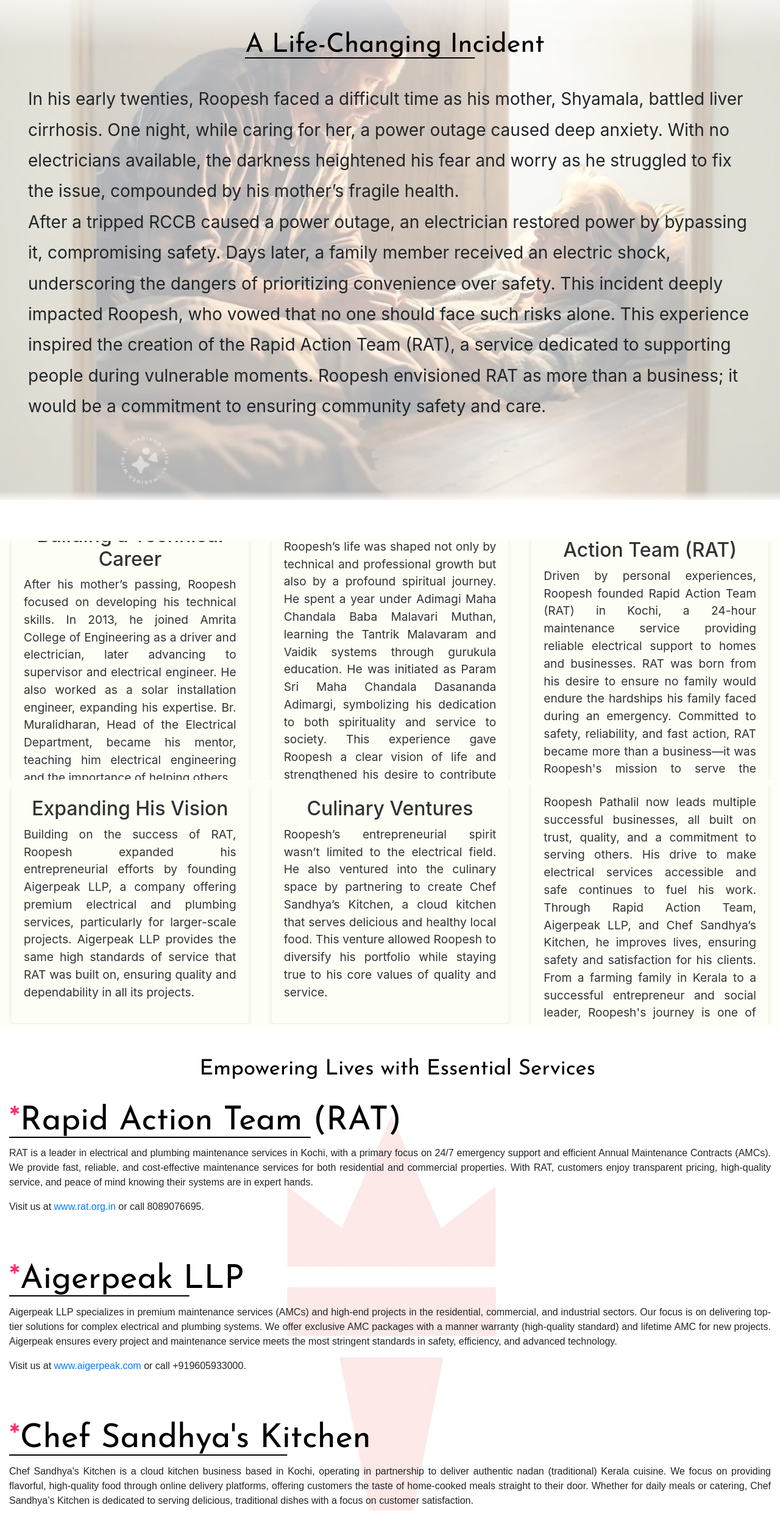
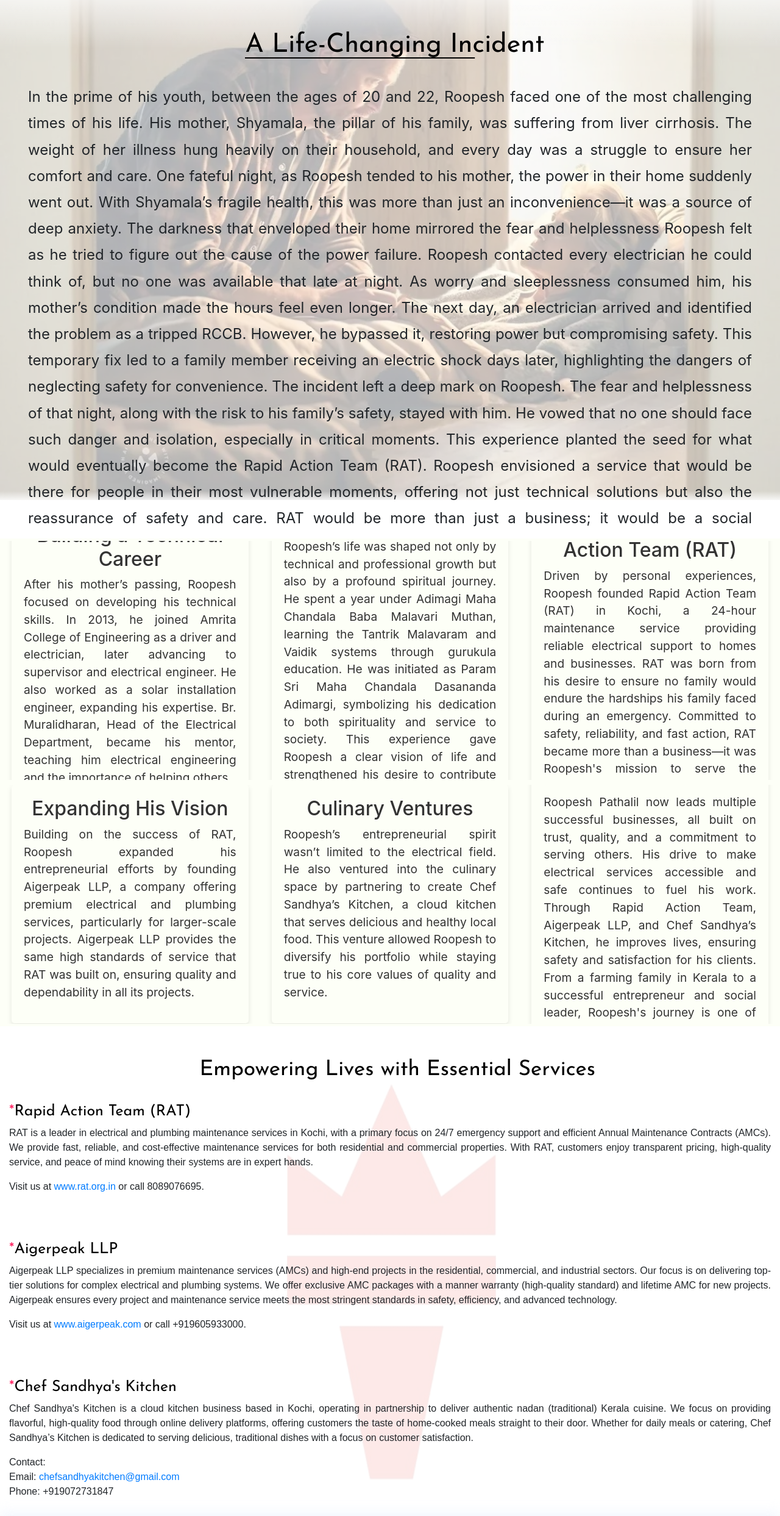
Before and after one commit to Yadhu4733/RoopeshPF, a plain HTML site: page index.html in a window 1280 px wide. Shown: the part 1620-4106 px from the top of the page at 61% size. Drawn offline with nearby package versions, Linux system fonts and the light colour scheme; a web font is replaced by a local one.

Commit message:
final commit

```diff
--- a/index.css
+++ b/index.css
@@ -417,22 +417,23 @@
   align-items: center;
   left: 25%;
   font-size: 35px;
+  color: black;
   text-decoration: none;
   color: black;
 }
 @media (max-width: 480px) {
   .mmp {
-    font-size: 16px;
+    font-size: 18px;
     line-height: 1.4;
-    padding: 5px;
+    /* padding: 5px; */
     left: 10%;
   }
 }
 @media (max-width: 768px) {
   .mmp {
-    font-size: 20px;
+    font-size: 24px;
 
-    padding: 8px;
+
 left: 5%;
   }
 }
@@ -440,13 +441,21 @@
 
 @media (min-width: 600px) and (max-width: 1024px) {
   .mmp {
-    font-size: 30px;
+    font-size: 25px;
     line-height: 1.5;
     max-width: 90%;
     padding: 8px;
   }
 }
 
+
+
+.mmmp{
+  text-decoration: none;
+  font-size: 25px;
+  position: relative;
+  color: black;
+}
 
 
 
@@ -526,7 +535,7 @@
 
 
   .abt4 {
-    font-size: 24px;
+    font-size: 20px;
     line-height: 1.6;
     max-width: 100%;
     margin: 0 auto;
@@ -534,6 +543,7 @@
     box-sizing: border-box;
     word-wrap: break-word;
     margin-top: 15px;
+    text-align: justify;
   }
 
 
@@ -541,7 +551,7 @@
 
   @media (min-width: 600px) and (max-width: 1024px) {
     .abt4 {
-      font-size: 1.15em;
+      font-size: 20px;
       line-height: 1.5;
       max-width: 90%;
       padding: 8px;
@@ -560,7 +570,7 @@
 
   @media (max-width: 480px) {
     .abt4 {
-      font-size: 14px;
+      font-size: 12px;
       line-height: 1.4;
       padding: 5px;
     }
@@ -576,7 +586,7 @@
 
   @media (min-width: 1200px) {
     .abt4 {
-      font-size: 28px;
+      font-size: 24px;
       line-height: 1.8;
 
       padding: 15px;
--- a/index.html
+++ b/index.html
@@ -152,11 +152,17 @@
             <div class=" ms-3 me-3">
 
                 <p class="quicksand abt4">
-                  In his early twenties, Roopesh faced a difficult time as his mother, Shyamala, battled liver cirrhosis. One night, while caring for her, a power outage caused deep anxiety. With no electricians available, the darkness heightened his fear and worry as he struggled to fix the issue, compounded by his mother’s fragile health. <br>
+                  In the prime of his youth, between the ages of 20 and 22, Roopesh faced one of the most challenging times of his life. His mother, Shyamala, the pillar of his family, was suffering from liver cirrhosis. The weight of her illness hung heavily on their household, and every day was a struggle to ensure her comfort and care.
 
-                After a tripped RCCB caused a power outage, an electrician restored power by bypassing it, compromising safety. Days later, a family member received an electric shock, underscoring the dangers of prioritizing convenience over safety. This incident deeply impacted Roopesh, who vowed that no one should face such risks alone.
+One fateful night, as Roopesh tended to his mother, the power in their home suddenly went out. With Shyamala’s fragile health, this was more than just an inconvenience—it was a source of deep anxiety. The darkness that enveloped their home mirrored the fear and helplessness Roopesh felt as he tried to figure out the cause of the power failure.
 
-This experience inspired the creation of the Rapid Action Team (RAT), a service dedicated to supporting people during vulnerable moments. Roopesh envisioned RAT as more than a business; it would be a commitment to ensuring community safety and care.
+
+Roopesh contacted every electrician he could think of, but no one was available that late at night. As worry and sleeplessness consumed him, his mother’s condition made the hours feel even longer.
+
+The next day, an electrician arrived and identified the problem as a tripped RCCB. However, he bypassed it, restoring power but compromising safety. This temporary fix led to a family member receiving an electric shock days later, highlighting the dangers of neglecting safety for convenience.
+
+The incident left a deep mark on Roopesh. The fear and helplessness of that night, along with the risk to his family’s safety, stayed with him. He vowed that no one should face such danger and isolation, especially in critical moments.
+This experience planted the seed for what would eventually become the Rapid Action Team (RAT). Roopesh envisioned a service that would be there for people in their most vulnerable moments, offering not just technical solutions but also the reassurance of safety and care. RAT would be more than just a business; it would be a social commitment to protect and serve the community.
             </p>
             </div>
         </div>
@@ -270,9 +276,9 @@
   <div class="blurred"></div>
   <div class="row">
       <div class="col-12 rat-content">
-        <h5><a href="#" class="josefin-sans mmp"> Empowering Lives with Essential Services</a></h5>
+        <h2><a href="#" class="josefin-sans mmp"> Empowering Lives with Essential Services</a></h2>
         <br>
-          <h5><a href="#" class="animated-underline josefin-sans"><span style="color: #ff2c68;">*</span>Rapid Action Team (RAT)</a></h5>
+          <h5><a href="#" class="mmmp josefin-sans"><span style="color: #ff2c68;">*</span>Rapid Action Team (RAT)</a></h5>
           <p class="quicksand">
               RAT is a leader in electrical and plumbing maintenance services in Kochi, with a primary focus on 24/7 emergency support and efficient Annual Maintenance Contracts (AMCs). We provide fast, reliable, and cost-effective maintenance services for both residential and commercial properties. With RAT, customers enjoy transparent pricing, high-quality service, and peace of mind knowing their systems are in expert hands.
           </p>
@@ -282,7 +288,7 @@
       </div>
 
       <div class="col-12 rat-content">
-        <h5><a href="#" class="animated-underline josefin-sans"><span style="color: #ff2c68;">*</span>Aigerpeak LLP</a></h5>
+        <h5><a href="#" class="mmmp josefin-sans"><span style="color: #ff2c68;">*</span>Aigerpeak LLP</a></h5>
           <p class="quicksand">
               Aigerpeak LLP specializes in premium maintenance services (AMCs) and high-end projects in the residential, commercial, and industrial sectors. Our focus is on delivering top-tier solutions for complex electrical and plumbing systems. We offer exclusive AMC packages with a manner warranty (high-quality standard) and lifetime AMC for new projects. Aigerpeak ensures every project and maintenance service meets the most stringent standards in safety, efficiency, and advanced technology.
           </p>
@@ -292,7 +298,7 @@
       </div>
 
       <div class="col-12 rat-content" id="section3">
-        <h5><a href="#" class="animated-underline josefin-sans"><span style="color: #ff2c68;">*</span>Chef Sandhya's Kitchen</a></h5>
+        <h5><a href="#" class="mmmp josefin-sans"><span style="color: #ff2c68;">*</span>Chef Sandhya's Kitchen</a></h5>
           <p class="quicksand">
               Chef Sandhya's Kitchen is a cloud kitchen business based in Kochi, operating in partnership to deliver authentic nadan (traditional) Kerala cuisine. We focus on providing flavorful, high-quality food through online delivery platforms, offering customers the taste of home-cooked meals straight to their door. Whether for daily meals or catering, Chef Sandhya’s Kitchen is dedicated to serving delicious, traditional dishes with a focus on customer satisfaction.
           </p>
```
